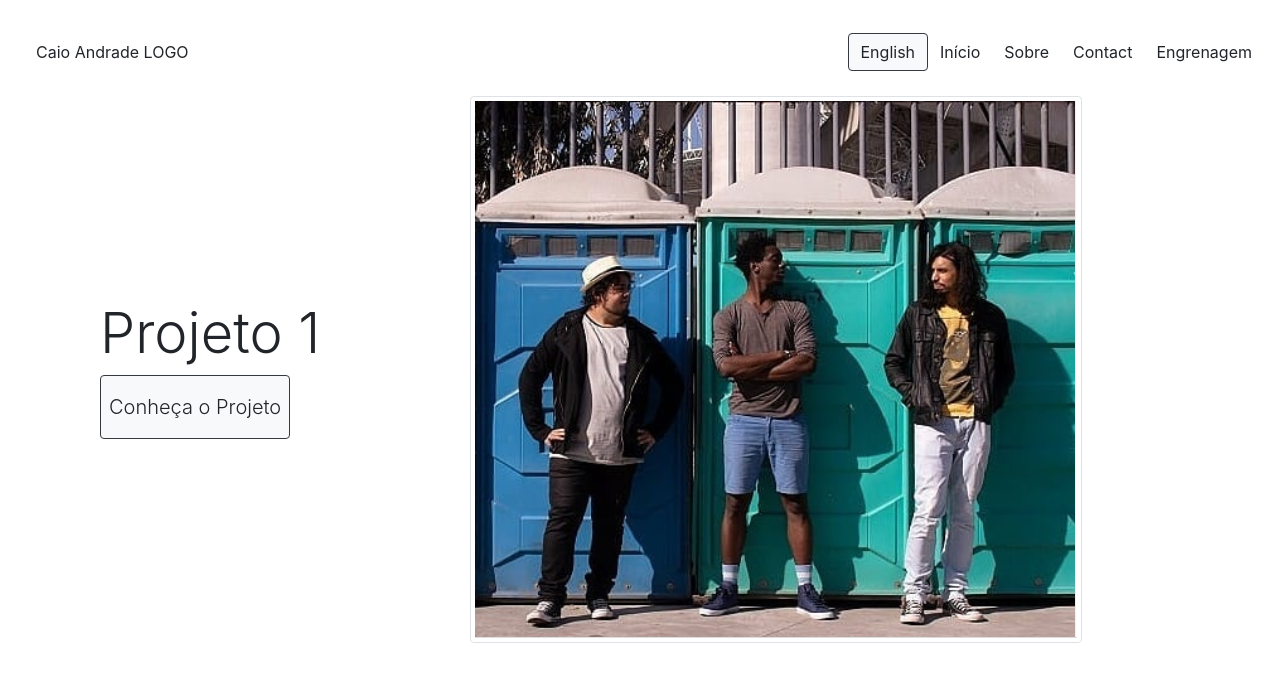
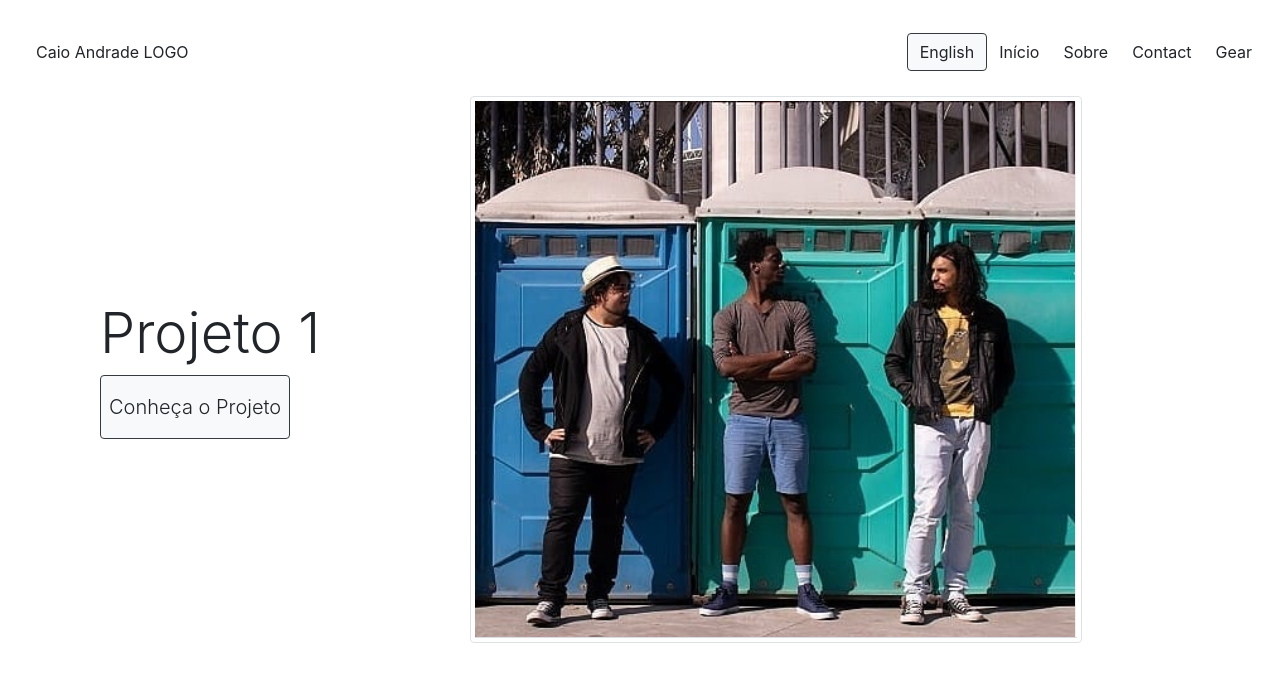
Before and after one commit to PedroMarianoAlmeida/Bi-Language-Portfolio-WebApp-in-Next.js-musician-, a Next.js app: page / in a window 1280 px wide. Shown: the top 682 px of the page. Built offline with nearby package versions, Linux system fonts and the light colour scheme.

Commit message:
Changing text in Header
Client ask

```diff
--- a/components/all-pages/HeaderDesktop.js
+++ b/components/all-pages/HeaderDesktop.js
@@ -18,7 +18,7 @@ const HeaderDesktop = () => {
                 <Link href="/"><span className="nav-item nav-link mx-1 clickable"> {text.home[language]} </span></Link>
                 <Link href="/about"><span className="nav-item nav-link mx-1 clickable"> {text.about[language]} </span></Link>
                 <Link href="/contact"><span className="nav-item nav-link mx-1 clickable"> {text.contact[language]} </span></Link>
-                <Link href="/gear"><span className="nav-item nav-link mx-1 clickable"> {text.gear[language]} </span></Link>
+                <Link href="/gear"><span className="nav-item nav-link mx-1 clickable"> Gear </span></Link>
             </div>
         </div>
     );
--- a/components/all-pages/HeaderMobile.js
+++ b/components/all-pages/HeaderMobile.js
@@ -29,7 +29,7 @@ const HeaderMobile = () => {
                             <Link href="/"><span className="nav-item nav-link mx-1"> {text.home[language]} </span></Link>
                             <Link href="/about"><span className="nav-item nav-link mx-1"> {text.about[language]} </span></Link>
                             <Link href="/contact"><span className="nav-item nav-link mx-1"> {text.contact[language]} </span></Link>
-                            <Link href="/gear"><span className="nav-item nav-link mx-1"> {text.gear[language]} </span></Link>
+                            <Link href="/gear"><span className="nav-item nav-link mx-1"> Gear </span></Link>
                         </CardBody>
                     </Card>
                 </Collapse>
--- a/components/all-pages/Layout.js
+++ b/components/all-pages/Layout.js
@@ -2,7 +2,6 @@ import LanguageProvider from './../../contexts/LanguageContext';
 
 import Header from './Header';
 import SEO from './SEO';
-
 
 const Layout = (props) => {
     return (
```
